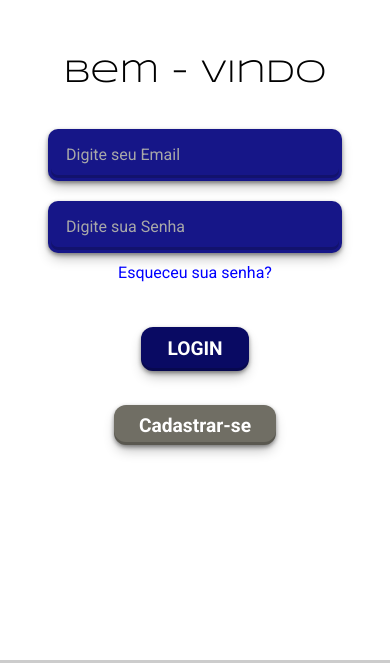
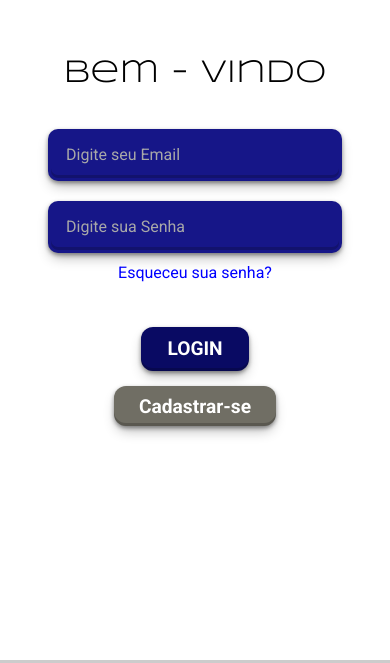
Before and after one commit to free-cronny/private-class, a React (Vite) app: page / in a window 390 px wide. Shown: the part 181-844 px from the top of the page. Built offline with nearby package versions, Linux system fonts and the light colour scheme; no server answers.

Commit message:
Feature: Botão: "Já possui uma conta". Fix: Responsividade do botão de cadastre-se.

```diff
--- a/src/pages/Login/LoginPage.jsx
+++ b/src/pages/Login/LoginPage.jsx
@@ -50,6 +50,10 @@ export const LoginPage = () => {
 
   const auth = getAuth();
 
+
+  const irPage = () =>{
+    window.location.href = '/register'
+  }
 
   const handleForgotPassword = () => {
     sendPasswordResetEmail(auth, email)
@@ -131,17 +135,14 @@ export const LoginPage = () => {
               BackgroundHover="#3F4093"
               onClick={loginUser}
             />
-            <div>
-            <Link to='/register'>
               <ButtonComponent
                 Text={loading ? (<Loading />) : "Cadastrar-se"}
                 PaddingButton="0.55rem 1.55rem"
                 BackgroundColor="#706E64"
                 MarginButton="15px 0 0 0"
                 BackgroundHover="#D7B231"
+                onClick={irPage}
               />
-            </Link>
-            </div>
           </S.ButtonsLog>
         </S.ContainerLogin>
       </S.ContainerLeft>
--- a/src/pages/Register/Register.jsx
+++ b/src/pages/Register/Register.jsx
@@ -111,6 +111,7 @@ export const Register = () => {
                         value={selectedTypeUser}
                         options={options}
                     />
+
                     <S.ButtonsLog>
                         <ButtonComponent
                             Text={loading ? (<Loading />) : "Cadastrar-se"}
@@ -122,6 +123,7 @@ export const Register = () => {
 
                         />
                     </S.ButtonsLog>
+                    <a href="/">Já possui uma conta? Clique aqui.</a>
                 </S.ContainerLogin>
             </S.ContainerLeft>
         </S.Container>
--- a/src/pages/Register/styles.jsx
+++ b/src/pages/Register/styles.jsx
@@ -50,7 +50,7 @@ export const ContainerLeft = styled.div`
 
     a{
         width: 9rem;
-        margin-left: 10rem;
+        margin-left: 0rem;
         font-size: 0.9rem;
         text-decoration: none;
         color: #1468CB;
```
Also changed, not shown: 1 other file (tests, documents, lock files or other folders).
